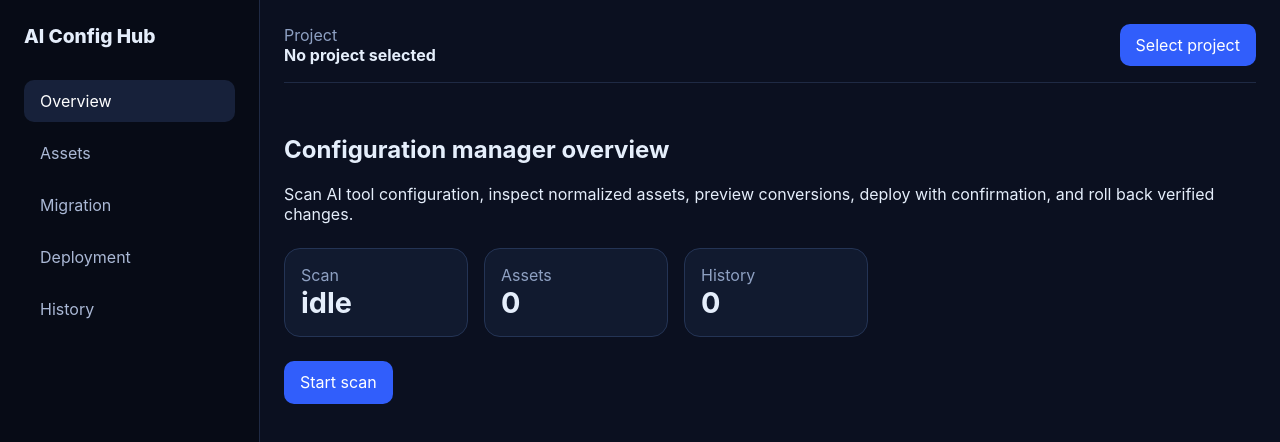
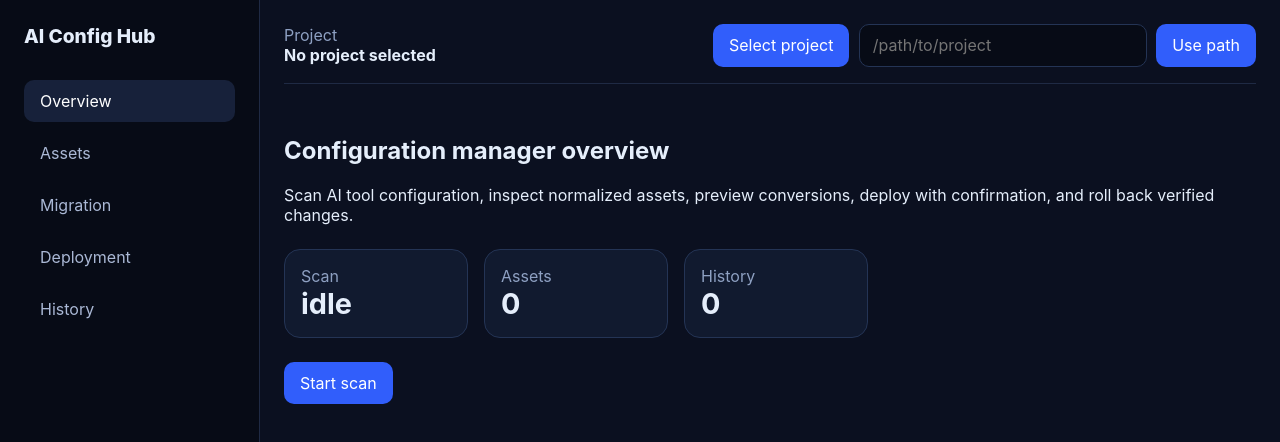
Before and after one commit to xuexuan1997/AI-Config-Hub, a React (Vite) app in the folder apps/desktop/: page / in a window 1280 px wide. Shown: the top 442 px of the page. Built offline with nearby package versions, Linux system fonts and the light colour scheme.

Commit message:
fix(desktop): add project path fallback for file chooser

```diff
--- a/apps/desktop/src/renderer/app.tsx
+++ b/apps/desktop/src/renderer/app.tsx
@@ -2,7 +2,7 @@ import { useReducer } from "react";
 
 import type { DesktopApi } from "../preload/api.js";
 import { AppShell } from "./components/app-shell.js";
-import { initialState, reducer, refreshAssets, refreshHistory } from "./model.js";
+import { formatUiError, initialState, reducer, refreshAssets, refreshHistory } from "./model.js";
 import { AssetsView } from "./views/assets.js";
 import { DeploymentView } from "./views/deployment.js";
 import { HistoryView } from "./views/history.js";
@@ -12,12 +12,35 @@ import { OverviewView } from "./views/overview.js";
 export function App(props: { readonly api: DesktopApi }) {
   const [state, dispatch] = useReducer(reducer, initialState);
 
+  async function runAction(action: string, work: () => Promise<void>) {
+    try {
+      await work();
+    } catch (error) {
+      dispatch({ type: "message", message: formatUiError(error, action) });
+    }
+  }
+
   async function selectProject() {
+    await runAction("Select project", async () => {
       dispatch({ type: "project", root: await props.api.selectProjectRoot() });
+    });
+  }
+
+  function useProjectPath(path: string) {
+    const root = path.trim();
+    if (root.length === 0) {
+      dispatch({ type: "message", message: "Enter a project path first." });
+    } else {
+      dispatch({ type: "project", root });
+    }
   }
 
   async function scan() {
-    const response = await props.api.invoke("scan.start", { mode: "full" });
+    await runAction("Start scan", async () => {
+      const response = await props.api.invoke("scan.start", {
+        mode: "full",
+        ...(state.projectRoot === undefined ? {} : { roots: [state.projectRoot] }),
+      });
       dispatch({
         type: "scan",
         status: response.ok ? "queued" : "error",
@@ -25,9 +48,11 @@ export function App(props: { readonly api: DesktopApi }) {
       });
       dispatch({ type: "assets", assets: await refreshAssets(props.api) });
       dispatch({ type: "history", history: await refreshHistory(props.api) });
+    });
   }
 
   async function preview() {
+    await runAction("Preview migration", async () => {
       const sourceAssetId = state.assets[0]?.id ?? "asset-demo";
       const response = await props.api.invoke("migration.preview", {
         sourceAssetIds: [sourceAssetId],
@@ -36,11 +61,17 @@ export function App(props: { readonly api: DesktopApi }) {
         conflictPolicy: "replace",
       });
       if (response.ok) dispatch({ type: "preview", preview: response.data });
+      else dispatch({ type: "message", message: response.error.message });
+    });
   }
 
   async function deploy() {
-    if (state.preview === undefined) return;
-    const response = await props.api.invoke("deployment.execute", { planId: state.preview.planId });
+    const previewPlan = state.preview;
+    if (previewPlan === undefined) return;
+    await runAction("Execute deployment", async () => {
+      const response = await props.api.invoke("deployment.execute", {
+        planId: previewPlan.planId,
+      });
       dispatch({
         type: "scan",
         status: response.ok ? "complete" : "error",
@@ -48,9 +79,11 @@ export function App(props: { readonly api: DesktopApi }) {
           ? `Deployment queued: ${response.data.deploymentId}`
           : response.error.message,
       });
+    });
   }
 
   async function rollback() {
+    await runAction("Preview rollback", async () => {
       const response = await props.api.invoke("deployment.rollback", {
         deploymentId: "desktop-deployment",
       });
@@ -61,6 +94,7 @@ export function App(props: { readonly api: DesktopApi }) {
           ? `Rollback queued: ${response.data.rollbackId}`
           : response.error.message,
       });
+    });
   }
 
   return (
@@ -68,6 +102,7 @@ export function App(props: { readonly api: DesktopApi }) {
       state={state}
       onRoute={(route) => dispatch({ type: "route", route })}
       onSelectProject={() => void selectProject()}
+      onUseProjectPath={useProjectPath}
     >
       {state.route === "overview" ? (
         <OverviewView state={state} onScan={() => void scan()} />
@@ -76,7 +111,9 @@ export function App(props: { readonly api: DesktopApi }) {
         <AssetsView
           state={state}
           onRefresh={() => {
-            void refreshAssets(props.api).then((assets) => dispatch({ type: "assets", assets }));
+            void runAction("Refresh assets", async () => {
+              dispatch({ type: "assets", assets: await refreshAssets(props.api) });
+            });
           }}
         />
       ) : null}
@@ -94,9 +131,9 @@ export function App(props: { readonly api: DesktopApi }) {
         <HistoryView
           state={state}
           onRefresh={() => {
-            void refreshHistory(props.api).then((history) =>
-              dispatch({ type: "history", history }),
-            );
+            void runAction("Refresh history", async () => {
+              dispatch({ type: "history", history: await refreshHistory(props.api) });
+            });
           }}
         />
       ) : null}
--- a/apps/desktop/src/renderer/components/app-shell.tsx
+++ b/apps/desktop/src/renderer/components/app-shell.tsx
@@ -14,6 +14,7 @@ export function AppShell(props: {
   readonly state: AppState;
   readonly onRoute: (route: Route) => void;
   readonly onSelectProject: () => void;
+  readonly onUseProjectPath: (path: string) => void;
   readonly children: ReactNode;
 }) {
   return (
@@ -39,9 +40,29 @@ export function AppShell(props: {
             <p className="eyebrow">Project</p>
             <strong>{props.state.projectRoot ?? "No project selected"}</strong>
           </div>
-          <button type="button" onClick={props.onSelectProject}>
-            Select project
-          </button>
+          <div className="project-actions">
+            <button type="button" onClick={props.onSelectProject}>
+              Select project
+            </button>
+            <form
+              className="project-path-form"
+              onSubmit={(event) => {
+                event.preventDefault();
+                const form = new FormData(event.currentTarget);
+                const projectPath = form.get("projectPath");
+                props.onUseProjectPath(typeof projectPath === "string" ? projectPath : "");
+              }}
+            >
+              <input
+                aria-label="Project path"
+                defaultValue={props.state.projectRoot ?? ""}
+                key={props.state.projectRoot ?? "empty-project"}
+                name="projectPath"
+                placeholder="/path/to/project"
+              />
+              <button type="submit">Use path</button>
+            </form>
+          </div>
         </header>
         {props.state.message === undefined ? null : (
           <div className="status-banner">{props.state.message}</div>
--- a/apps/desktop/src/renderer/model.ts
+++ b/apps/desktop/src/renderer/model.ts
@@ -17,6 +17,7 @@ export interface AppState {
 export type AppAction =
   | { readonly type: "route"; readonly route: Route }
   | { readonly type: "project"; readonly root: string | undefined }
+  | { readonly type: "message"; readonly message: string | undefined }
   | { readonly type: "scan"; readonly status: AppState["scanStatus"]; readonly message?: string }
   | { readonly type: "assets"; readonly assets: AppState["assets"] }
   | { readonly type: "preview"; readonly preview: CommandResponse<"migration.preview"> }
@@ -34,16 +35,35 @@ export function reducer(state: AppState, action: AppAction): AppState {
     case "route":
       return { ...state, route: action.route };
     case "project":
-      return action.root === undefined
+      if (action.root === undefined) {
+        return {
+          route: state.route,
+          scanStatus: state.scanStatus,
+          assets: state.assets,
+          history: state.history,
+          ...(state.preview === undefined ? {} : { preview: state.preview }),
+          ...(state.message === undefined ? {} : { message: state.message }),
+        };
+      }
+      return {
+        route: state.route,
+        scanStatus: state.scanStatus,
+        assets: state.assets,
+        history: state.history,
+        projectRoot: action.root,
+        ...(state.preview === undefined ? {} : { preview: state.preview }),
+      };
+    case "message":
+      return action.message === undefined
         ? {
             route: state.route,
             scanStatus: state.scanStatus,
             assets: state.assets,
             history: state.history,
+            ...(state.projectRoot === undefined ? {} : { projectRoot: state.projectRoot }),
             ...(state.preview === undefined ? {} : { preview: state.preview }),
-            ...(state.message === undefined ? {} : { message: state.message }),
           }
-        : { ...state, projectRoot: action.root };
+        : { ...state, message: action.message };
     case "scan":
       return {
         ...state,
@@ -68,3 +88,12 @@ export async function refreshHistory(api: DesktopApi): Promise<AppState["history
   const response = await api.invoke("history.list", { limit: 50 });
   return response.ok ? response.data.items : [];
 }
+
+export function formatUiError(error: unknown, action: string): string {
+  const detail = error instanceof Error ? error.message : String(error);
+  const lowerDetail = detail.toLowerCase();
+  if (lowerDetail.includes("filechooser") || lowerDetail.includes("file chooser")) {
+    return `${action} failed: the system file chooser is unavailable. Please type the project path manually and click Use path. (${detail})`;
+  }
+  return `${action} failed: ${detail}`;
+}
--- a/apps/desktop/src/renderer/styles.css
+++ b/apps/desktop/src/renderer/styles.css
@@ -28,6 +28,16 @@ button {
 button:disabled {
   cursor: not-allowed;
   opacity: 0.5;
+}
+
+input {
+  background: #070b16;
+  border: 1px solid #243455;
+  border-radius: 10px;
+  color: #e5eefb;
+  font: inherit;
+  min-width: 260px;
+  padding: 0.65rem 0.8rem;
 }
 
 .app-shell {
@@ -79,6 +89,18 @@ main {
 .topbar {
   border-bottom: 1px solid #1f2a44;
   padding-bottom: 1rem;
+}
+
+.project-actions,
+.project-path-form {
+  align-items: center;
+  display: flex;
+  gap: 0.6rem;
+}
+
+.project-actions {
+  flex-wrap: wrap;
+  justify-content: flex-end;
 }
 
 .eyebrow,
```
Also changed, not shown: 1 other file (tests, documents, lock files or other folders). Lines whose indentation alone changed are shown as unchanged.
